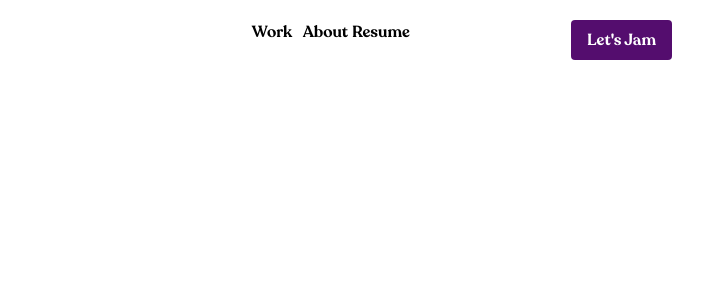
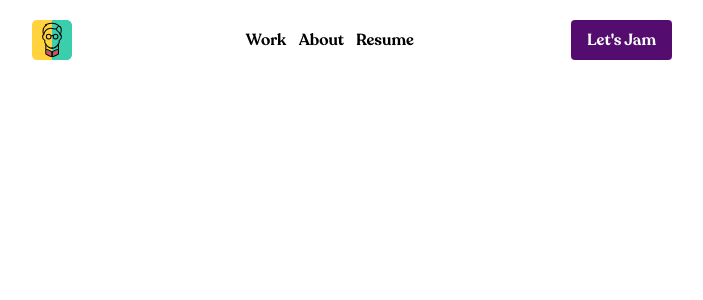
Before and after one commit to kevincward/the5thbeatle-2023, a Next.js app: page / in a window 1280 px wide. Shown: the top 300 px of the page, without its empty margins (288-991 px from the left). Built offline with nearby package versions, Linux system fonts and the light colour scheme.

Commit message:
desktop adjustments

```diff
--- a/components/header.js
+++ b/components/header.js
@@ -7,8 +7,8 @@ export default function Header() {
 
     return (
         <header>
-            <div className='container absolute z-50 px-3 pt-5 lg:px-80'>
-                <div className='grid grid-cols-3'>
+            <div className='container z-50 mx-auto px-3 pt-5 lg:px-48 xl:px-80'>
+                <div className='grid grid-cols-3 items-center'>
                     <div className=''>
                         <button
                             className='lg:hidden'
@@ -32,7 +32,7 @@ export default function Header() {
                             alt='The 5th Beetle Logo - Kevin Ward'
                             width={40}
                             height={40}
-                            className='hidden'
+                            className='hidden lg:inline-block'
                         />
                     </div>
                     <div className='text-center'>
@@ -43,11 +43,11 @@ export default function Header() {
                             height={40}
                             className='inline-block lg:hidden'
                         />
-                        <div className='hidden  items-center lg:flex'>
-                            <div className='basis-1/4 font-recoleta font-bold'>
+                        <div className='hidden items-center lg:flex'>
+                            <div className='basis-1/4 pr-3 font-recoleta font-bold'>
                                 Work
                             </div>
-                            <div className='basis-1/4 font-recoleta font-bold'>
+                            <div className='basis-1/4 pr-3 font-recoleta font-bold'>
                                 About
                             </div>
                             <div className='basis-1/4 font-recoleta font-bold'>
@@ -72,7 +72,10 @@ export default function Header() {
                 className='relative z-10'
             >
                 <div className='bg-menu-bg fixed inset-0' aria-hidden='true' />
-                <div className='container absolute z-50 px-3 pt-5 lg:hidden'>
+
+                <div className='fixed inset-0 w-screen justify-center px-3 pt-5'>
+                    <Dialog.Panel>
+                        <div className='container relative z-50 lg:hidden'>
                             <div className='grid grid-cols-3'>
                                 <div className=''>
                                     <button
@@ -114,9 +117,7 @@ export default function Header() {
                                 </div>
                             </div>
                         </div>
-                <div className='fixed inset-0 flex w-screen justify-center p-4'>
-                    <Dialog.Panel>
-                        <div className='grid grid-cols-1 gap-4 pt-20 text-center'>
+                        <div className='grid grid-cols-1 gap-4 pt-5 text-center'>
                             <div>
                                 <a className='text-3xl text-white'>Work</a>
                             </div>
```
Lines whose indentation alone changed are shown as unchanged.
